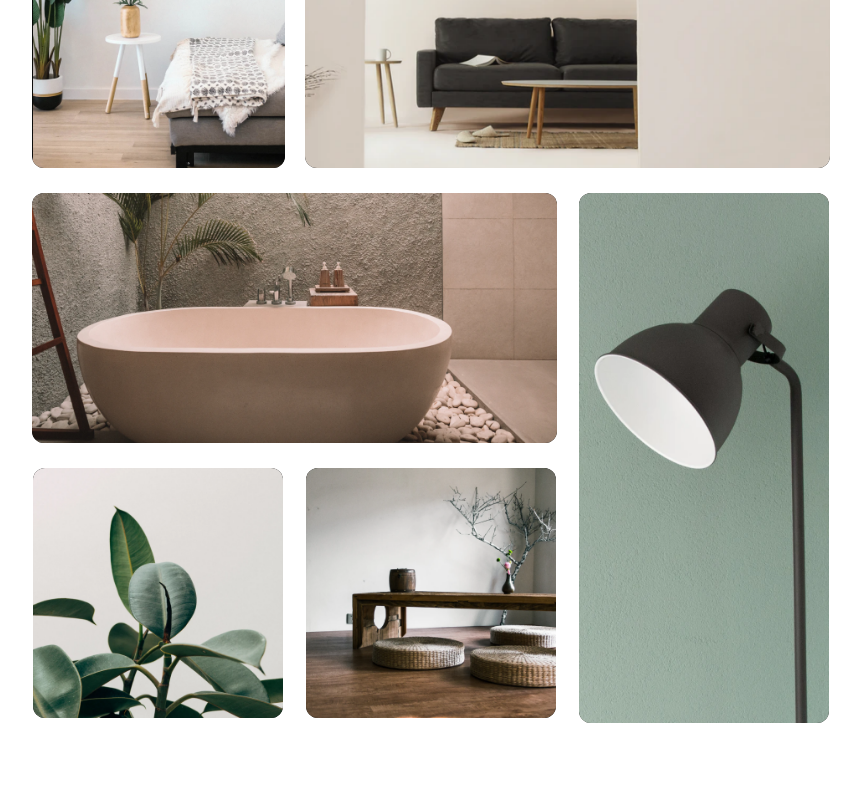
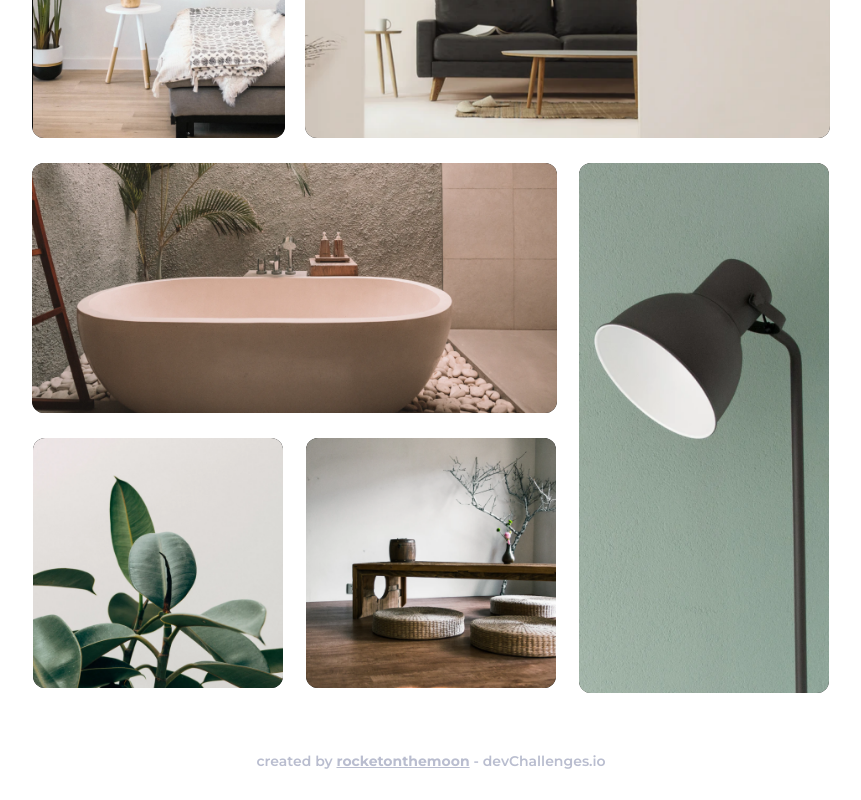
Before and after one commit to rocketonthemoon/my-gallery-ui, a React (Create React App) app: page / in a window 1280 px wide. Shown: the part 510-1310 px from the top of the page, without its empty margins (219-1080 px from the left). Before the commit the page ends 1273 px from the top, so only its background shows below. Built offline with nearby package versions, Linux system fonts and the light colour scheme.

Commit message:
add Footer Component

```diff
--- a/src/App.js
+++ b/src/App.js
@@ -1,5 +1,6 @@
 import Profile from "./components/Profile";
 import Gallery from "./components/Gallery";
+import Footer from "./components/Footer";
 import photo1 from "./images/photo1.png";
 import photo2 from "./images/photo2.png";
 import photo3 from "./images/photo3.png";
@@ -13,6 +14,7 @@
     <div className="App">
       <Profile />
       <Gallery photos={photoArr} />
+      <Footer />
     </div>
   );
 }
--- /dev/null
+++ b/src/components/Footer.jsx
@@ -0,0 +1,14 @@
+function Footer() {
+  return (
+    <div className="Footer bluish-gray">
+      <p>
+        created by <span className="user">rocketonthemoon</span> -{" "}
+        <a className="bluish-gray" href="https://devchallenges.io">
+          devChallenges.io
+        </a>
+      </p>
+    </div>
+  );
+}
+
+export default Footer;
--- a/src/index.css
+++ b/src/index.css
@@ -30,6 +30,10 @@
   color: #bdbdbd;
 }
 
+.bluish-gray {
+  color: #B9BDCF;
+}
+
 /* App Container */
 
 .App {
@@ -45,7 +49,7 @@
 /* Profile Component */
 
 .Profile {
-  margin: 30px 0;
+  margin: 20px 0;
   text-align: center;
   display: flex;
   flex-direction: column;
@@ -110,7 +114,7 @@
   grid-template-columns: 1fr 1fr 1fr;
   grid-template-rows: 1fr 1fr 1fr;
   gap: 20px;
-  margin: 30px 0;
+  margin: 20px 0;
 }
 
 .Gallery .photo {
@@ -139,3 +143,23 @@
   grid-row: 2/ span 2;
   height: 100%;
 }
+
+/* Footer Component */
+
+.Footer {
+  display: flex;
+  justify-content: center;
+  align-items: center;
+  font-size: 14px;
+  line-height: 17px;
+  margin: 20px 0;
+}
+
+.Footer .user {
+  text-decoration: underline;
+  font-weight: 700;
+}
+
+.Footer a {
+  text-decoration: none;
+}
```
